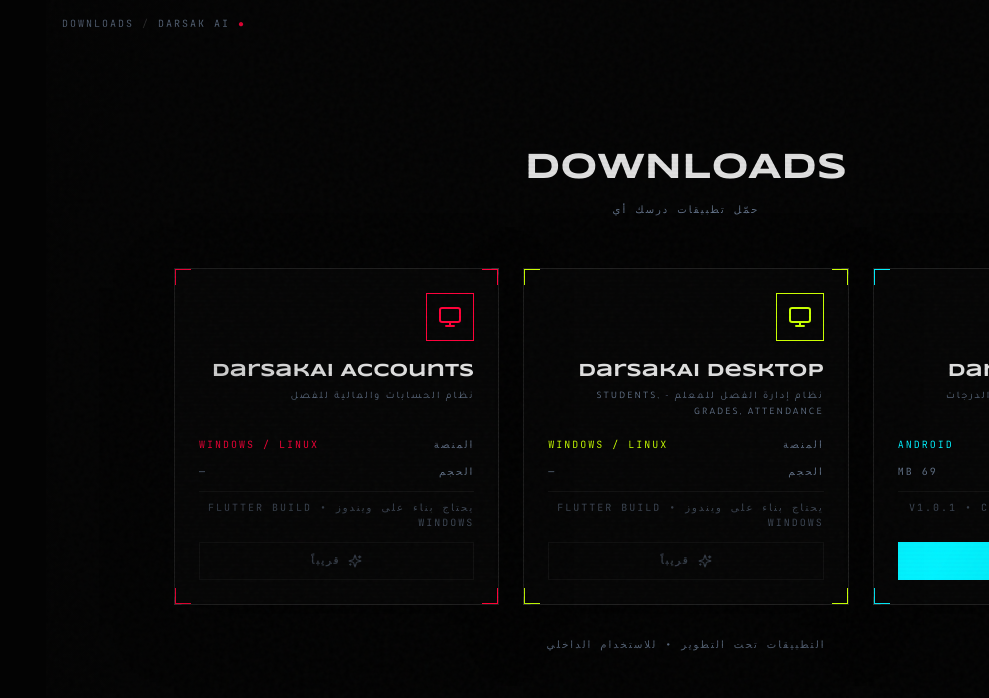
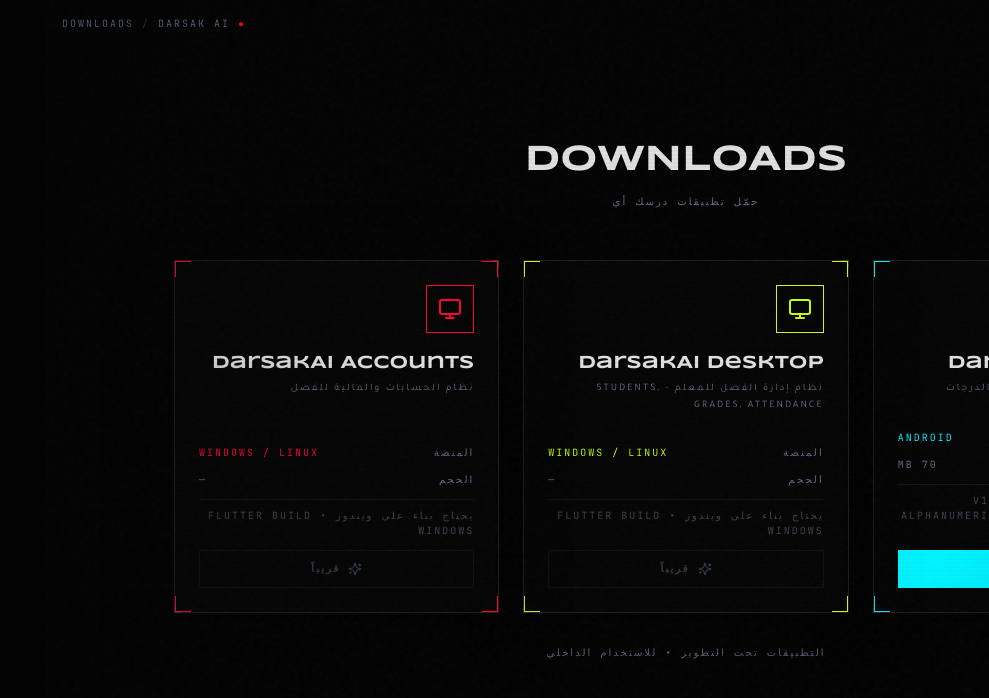
Before and after one commit to rootkali-cmd/Darsak-ai, a Next.js app in the folder web-portal/: page /download in a window 1280 px wide. Shown: the top 698 px of the page, without its empty margins (291-1280 px from the left). Built offline with nearby package versions, Linux system fonts and the light colour scheme.

Commit message:
Update APK size to 70MB and note with new features

```diff
--- a/web-portal/src/app/download/page.tsx
+++ b/web-portal/src/app/download/page.tsx
@@ -14,9 +14,9 @@
     icon: Smartphone,
     color: '#00f3ff',
     fileName: 'DarsakAI.apk',
-    size: '69 MB',
+    size: '70 MB',
     platform: 'Android',
-    note: 'v1.0.1 • Code-128 barcode scanner • Offline-first',
+    note: 'v1.0.1 • QR scanner • 6-8 alphanumeric PIN • Offline-first • Signed release',
   },
   {
     id: 'desktop',
```
